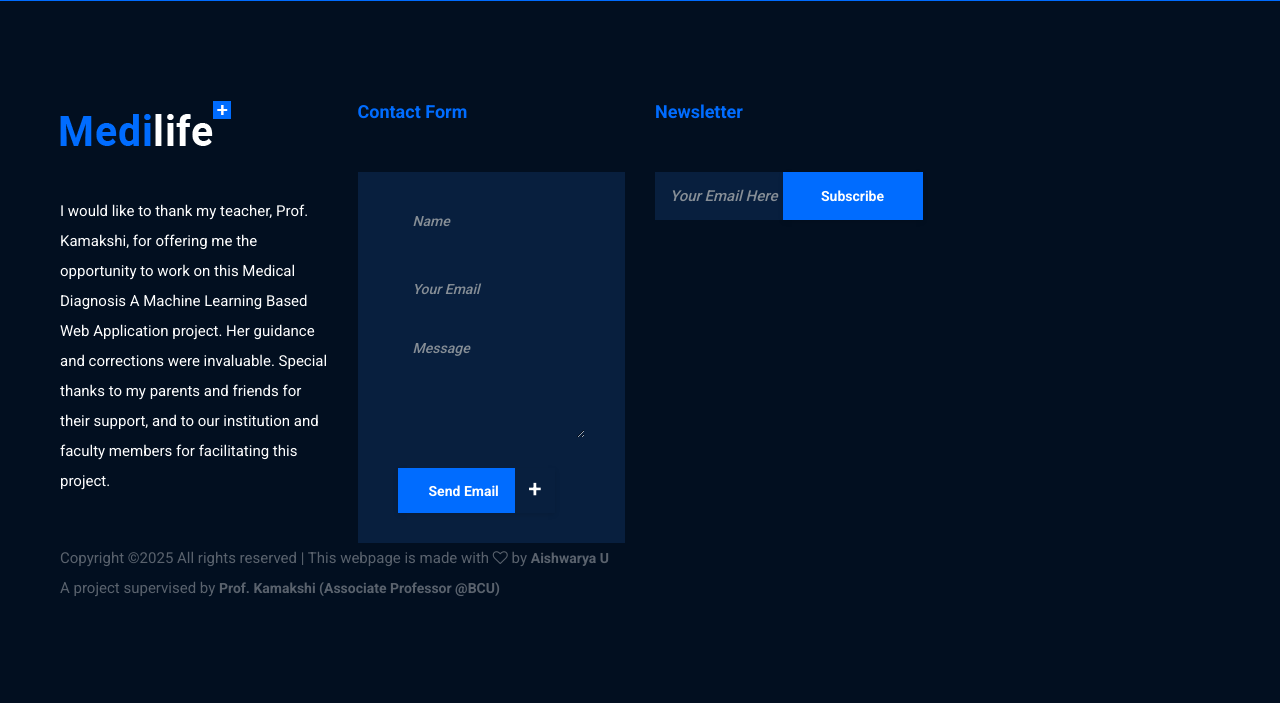
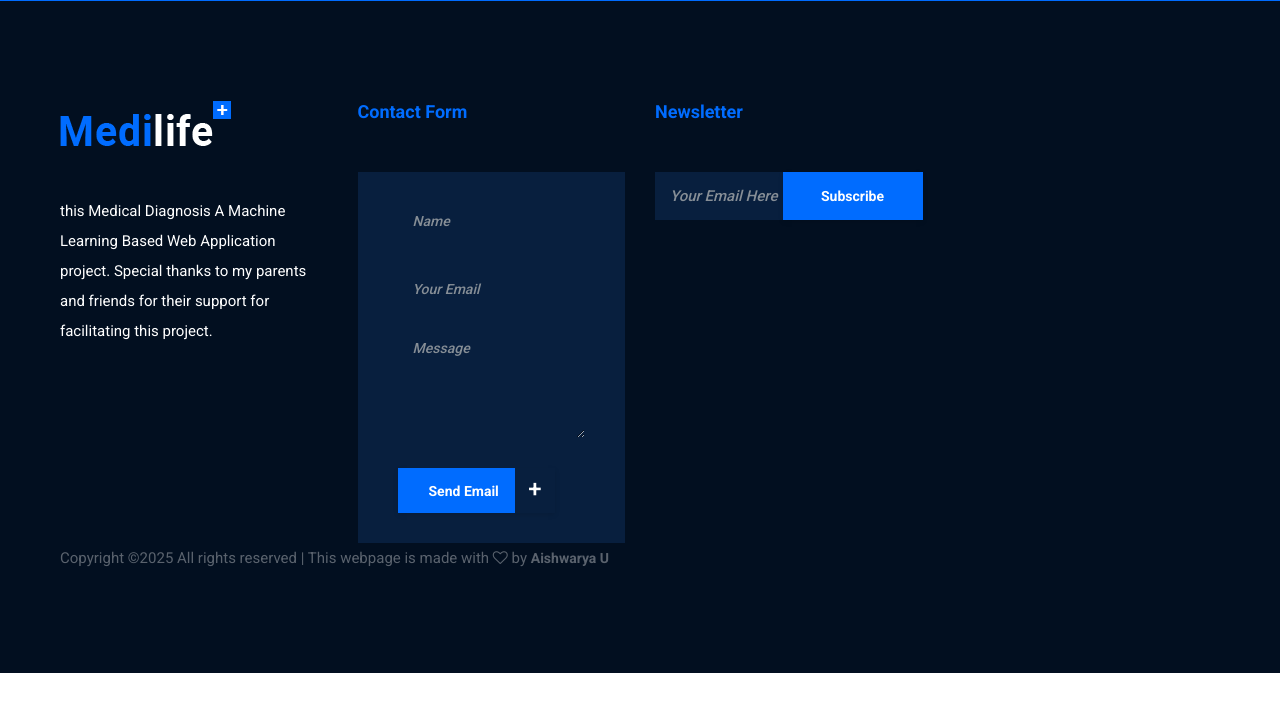
Before and after one commit to AishwaryaBCU/BCU-Diseases, a Python web app: template templates/services.html in a window 1280 px wide. Shown: the part 3505-4208 px from the top of the page. After the commit the page ends 4178 px from the top, so only its background shows below. Run offline with Jinja, Linux system fonts and the light colour scheme; the template is opened without the code that fills it, so the values that code supplies are empty; some web fonts are replaced.

Commit message:
Update services.html

```diff
--- a/templates/services.html
+++ b/templates/services.html
@@ -421,7 +421,7 @@ These Machine Learning models and Deep Leaning models are trained on large datas
                         <div class="footer-logo">
                             <img src="img/core-img/logo.png" alt="Logo">
                         </div>
-                        <p>I would like to thank my teacher, Prof. Kamakshi, for offering me the opportunity to work on this Medical Diagnosis A Machine Learning Based Web Application project. Her guidance and corrections were invaluable. Special thanks to my parents and friends for their support, and to our institution and faculty members for facilitating this project.</p>
+                        <p> this Medical Diagnosis A Machine Learning Based Web Application project. Special thanks to my parents and friends for their support for facilitating this project.</p>
                         <div class="footer-social-info">
                             <!-- Add social media links here if needed -->
                         </div>
@@ -475,7 +475,7 @@ These Machine Learning models and Deep Leaning models are trained on large datas
                                 Copyright &copy;<script>document.write(new Date().getFullYear());</script> All rights reserved |
                                 This webpage is made with <i class="fa fa-heart-o" aria-hidden="true"></i> by <a href="index.html">Aishwarya U</a>
                             </p>
-                            <p>A project supervised by <a href="https://themewagon.com/" target="_blank">Prof. Kamakshi (Associate Professor @BCU)</a></p>
+
                         </div>
                     </div>
                 </div>
```
